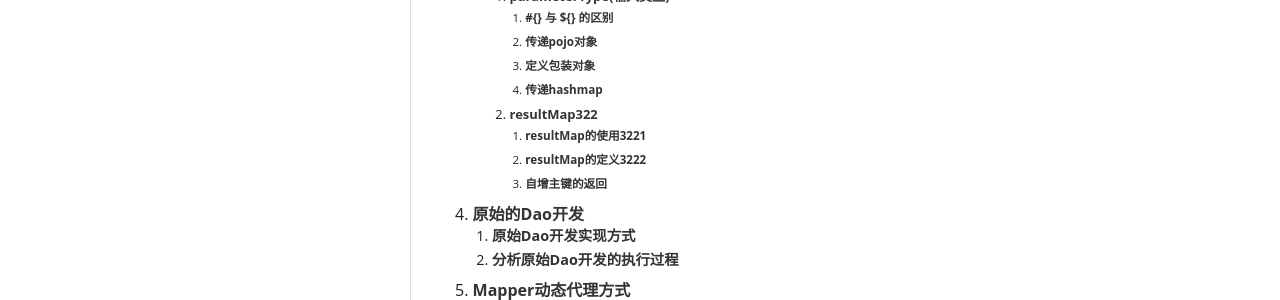
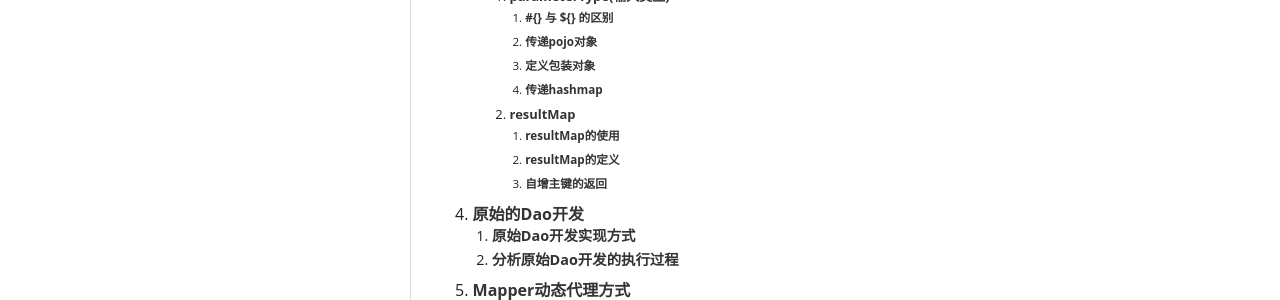
Before and after one commit to fmeng/fmeng.github.io, a Jekyll site: the page built from _posts/2016-08-03-mybatis-1.md, in a window 1280 px wide and 900 px high, scrolled down 472 px. Shown: the part 155-455 px from the top of the window. Built offline with Jekyll 4.4.1, drawn with Linux system fonts in a browser that asks for light colours; Markdown is read by kramdown in place of the engine named in the settings; comment, search, counter and statistics services are not loaded.

Commit message:
列表测试

```diff
--- a/_posts/2016-08-03-mybatis-1.md
+++ b/_posts/2016-08-03-mybatis-1.md
@@ -16,7 +16,7 @@
 2. <a href="#2">**Mybatis架构**</a>
 3. <a href="#3">**项目搭建**</a>
 	1. <a href="#31">**sqlMapperConfig.xml**</a>
-		1. <a href="311">**基础实例**</a>
+		1. <a href="#311">**基础实例**</a>
 		2. <a href="#312">**使用外部的properties**</a>
 		3. <a href="#313">**settings（全局配置参数）**</a>
 		4. <a href="#314">**typeAliases（类型别名）**</a>
@@ -28,16 +28,16 @@
 			2. <a href="#3212">**传递pojo对象**</a>
 			3. <a href="#3213">**定义包装对象**</a>
 			4. <a href="#3214">**传递hashmap**</a>
-		5. <a href="#3212">**resultMap322**</a>
-			1. <a href="#32121">**resultMap的使用3221**</a>
-			2. <a href="#32121">**resultMap的定义3222**</a>
+		5. <a href="#3212">**resultMap**</a>
+			1. <a href="#32121">**resultMap的使用**</a>
+			2. <a href="#32121">**resultMap的定义**</a>
 			3.  <a href="#keyback">**自增主键的返回**</a>
 3. <a href="#4">**原始的Dao开发**</a>
 	1. <a href="#41">**原始Dao开发实现方式**</a>
 	2. <a href="#42">**分析原始Dao开发的执行过程**</a>
 3. <a href="#5">**Mapper动态代理方式**</a>
 	1. <a href="#51">**实现方式**</a>
-		1. <a hred="#511">**编码要求**</a>
+		1. <a href="#511">**编码要求**</a>
 	2. <a href="#52">**总结**</a>
 4. <a href="#6">**动态sql**</a>
 	1. <a href="#61">if</a>
@@ -367,7 +367,7 @@
 		3. `SqlSessionFactoryBuilder`<br/>
 			由`SqlSessionFactoryBuilder`创建`SqlSessionFactory`,因为`SqlSessionFactory`设计成单例的，所以可以将SqlSessionFactoryBuilder当成一个工具类使用
 
-4. Mapper动态代理方式
+4. <a name="5">**Mapper动态代理方式**</a>
 	1. <a name="51">**实现方式**</a>
 		1. <a name="511">**编码要求**</a>
 			1. Mapper.xml文件中的**namespace**与**mapper接口的类路径**相同。
```
